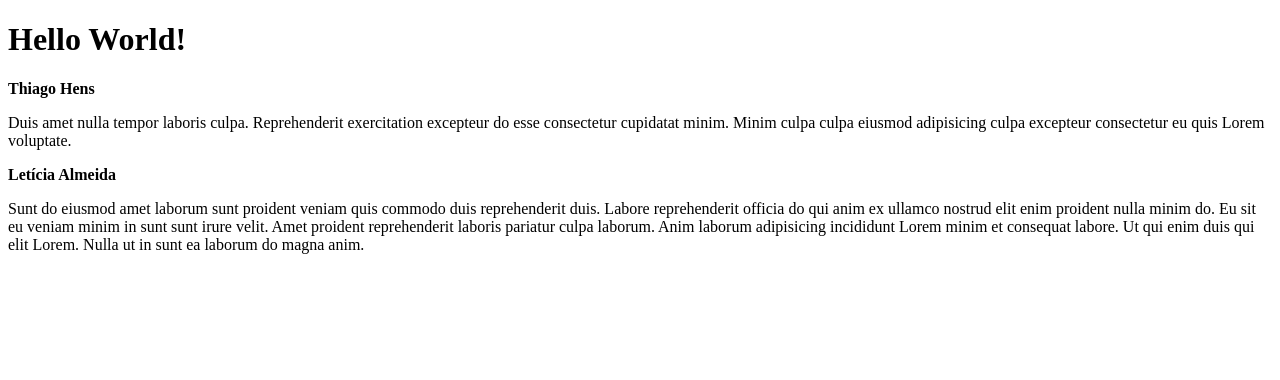
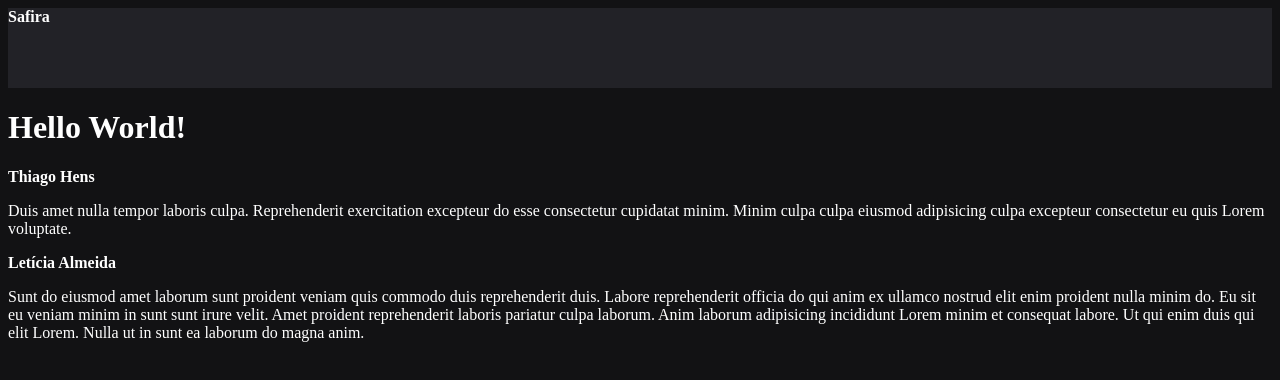
Before and after one commit to ThiagoSuchi/Rocketseat--course, a React (Vite) app in the folder 01-fundamentos-reactJS/: page / in a window 1280 px wide. Shown: the top 380 px of the page. Built offline with nearby package versions, Linux system fonts and the light colour scheme.

Commit message:
Starting your first project with react - Feed

```diff
--- a/01-fundamentos-reactJS/src/App.jsx
+++ b/01-fundamentos-reactJS/src/App.jsx
@@ -1,9 +1,14 @@
-import { Post } from "./components/post"
+// components
+import { Header } from "./components/Header"
+import { Post } from "./post"
+// styles
+import './styles.css'
 
 function App() {
 
   return (
     <div>
+      <Header/>
       <h1>Hello World!</h1>
       <Post
         author="Thiago Hens"
--- /dev/null
+++ b/01-fundamentos-reactJS/src/components/Header.jsx
@@ -0,0 +1,9 @@
+import styles from './Header.module.css'
+
+export function Header () {
+    return (
+        <header className={styles.header}>
+            <strong>Safira</strong>
+        </header>
+    )
+}
--- /dev/null
+++ b/01-fundamentos-reactJS/src/components/Header.module.css
@@ -0,0 +1,4 @@
+.header {
+    background: #222227;
+    height: 80px;
+}
--- /dev/null
+++ b/01-fundamentos-reactJS/src/styles.css
@@ -0,0 +1,4 @@
+body {
+    background: #121214;
+    color: white;
+}
```
Also changed, not shown: 01-fundamentos-reactJS/src/post.jsx (renamed from 01-fundamentos-reactJS/src/components/post.jsx).
